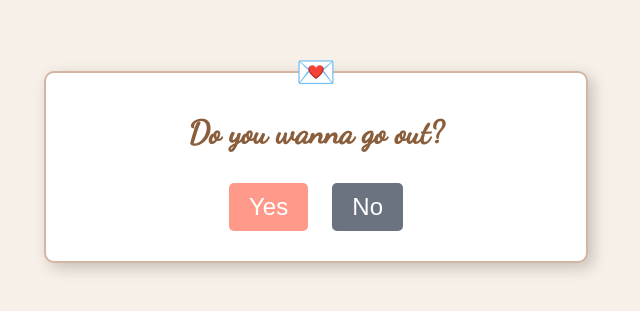
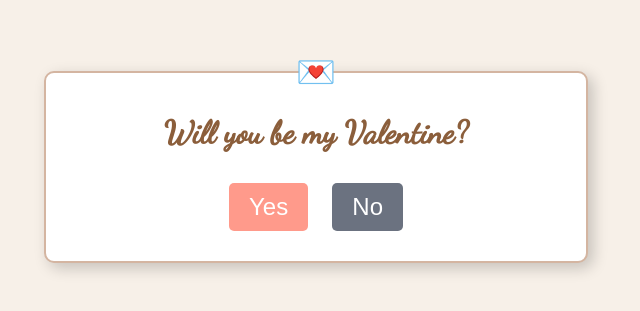
Before and after one commit to lblaseygg/Valentines, a plain HTML site: page index.html in a window 1280 px wide. Shown: the part 241-552 px from the top of the page, without its empty margins (324-964 px from the left). Drawn offline with Linux system fonts and the light colour scheme.

Commit message:
Adding new message

```diff
--- a/index.html
+++ b/index.html
@@ -8,7 +8,7 @@
 </head>
 <body>
     <div class="container">
-        <h1>Do you wanna go out?</h1>
+        <h1>Will you be my Valentine?</h1>
         <div class="buttons">
             <button id="yes-btn">Yes</button>
             <button id="no-btn">No</button>
```
